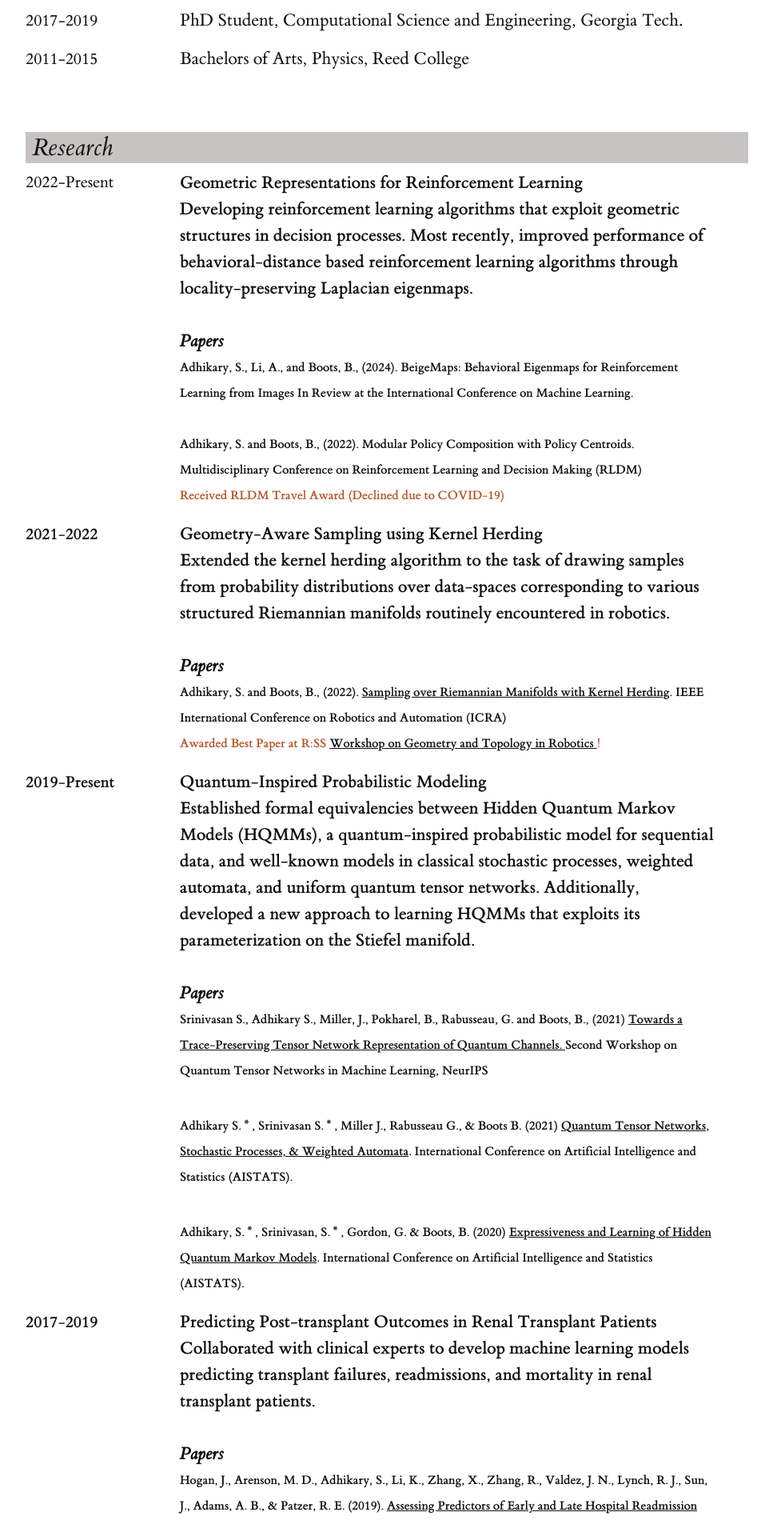
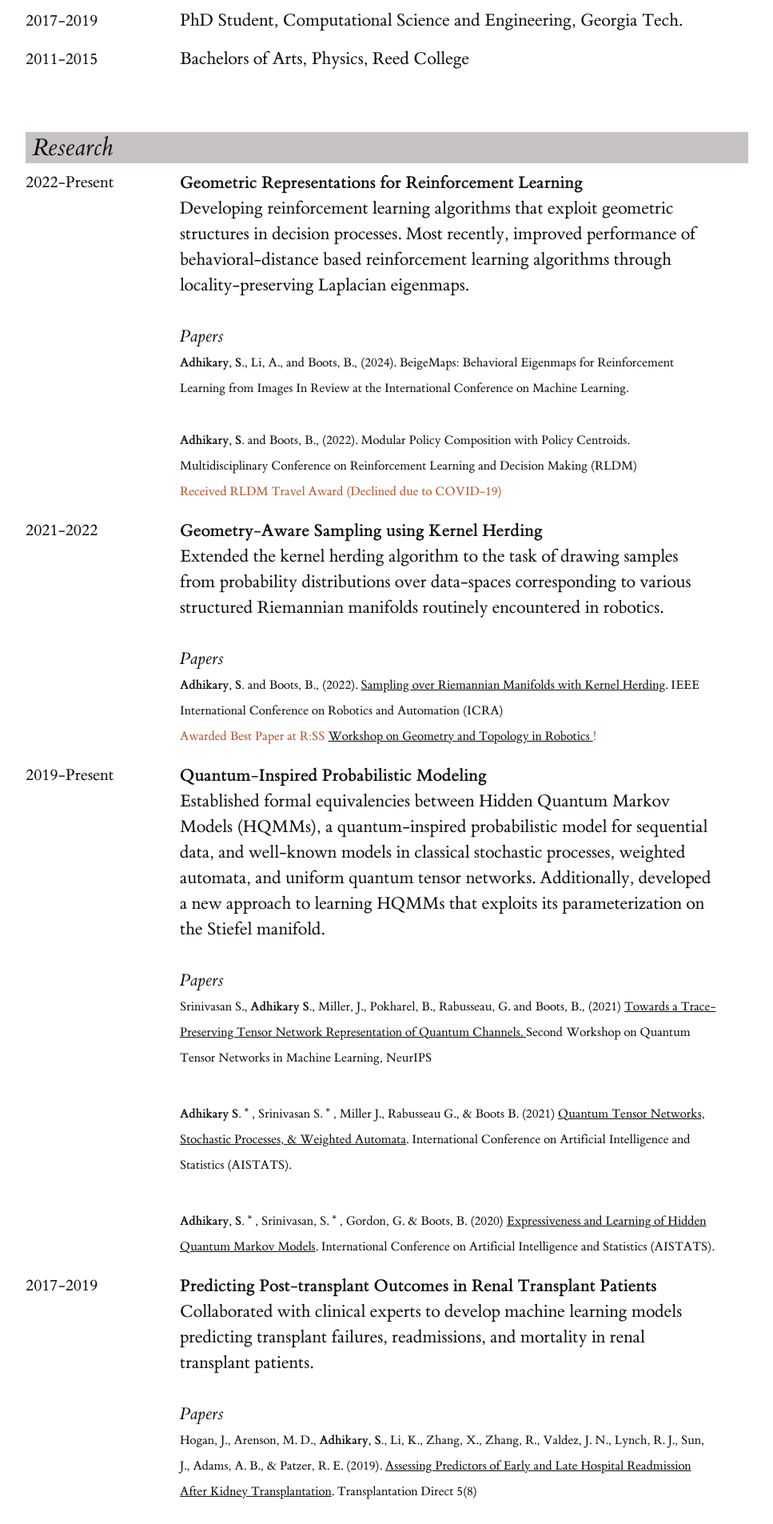
Before and after one commit to sandeshAdhikary/sandeshadhikary.github.io, a Jekyll site: the page built from resume/index.html, in a window 1280 px wide. Shown: the part 473-2378 px from the top of the page at 80% size, without its empty margins (128-1095 px from the left). Built offline with Jekyll 4.4.1, drawn with Linux system fonts in a browser that asks for light colours; a style sheet for code colours, icons or effects is not loaded.

```diff
--- a/resume/index.html
+++ b/resume/index.html
@@ -89,7 +89,7 @@ permalink: /resume.html
             2022-Present
           </div>
           <div class="main-column">
-              <b>Geometric Representations for Reinforcement Learning
+              <b>Geometric Representations for Reinforcement Learning</b>
               <br>
                   Developing reinforcement learning algorithms that exploit geometric structures in decision processes.
                   Most recently, improved performance of behavioral-distance based reinforcement learning algorithms through locality-preserving Laplacian eigenmaps.
```
